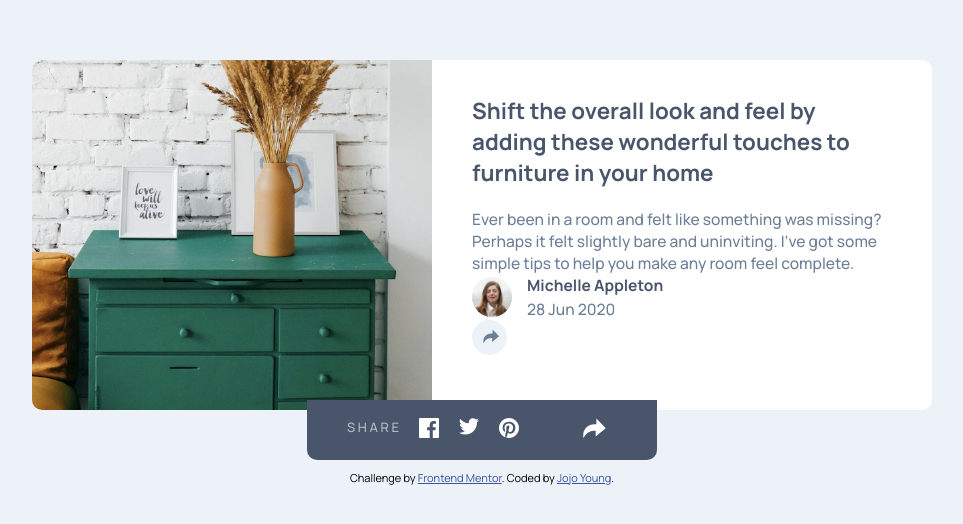
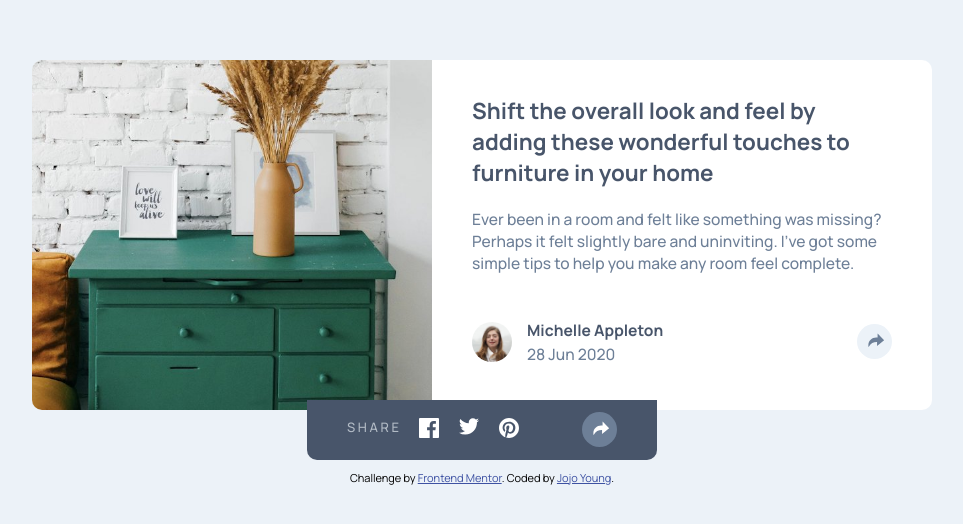
Before and after one commit to youngjorisky/article-preview-component, a plain HTML site: page index.html in a window 1536 px wide. Shown: the part 128-652 px from the top of the page, without its empty margins (286-1249 px from the left). Drawn offline with Linux system fonts and the light colour scheme.

Commit message:
Update article.css

```diff
--- a/article.css
+++ b/article.css
@@ -42,7 +42,7 @@ p{
     font-weight: 500;
 
 }
-#wholeImgContainer{
+.wholeImgContainer{
     display: flex;
     justify-content: space-between;
     align-items: center;
@@ -61,6 +61,7 @@ p{
     border-radius: 50% 50%;
     height: 35px;
     width: 35px;
+    cursor: pointer;
 }
 #text p{
     margin: 0 15px;
@@ -104,11 +105,12 @@ p{
 .icon-facebook, .icon-twitter, .icon-pinterest{
     background-color: hsl(217, 19%, 35%);
 }
-.icon-share-active{
+#icon-share-active{
     border-radius: 50% 50%;
     height: 35px;
     width: 35px;
     background-color: hsl(214, 17%, 51%);
+    cursor: pointer;
 }
 @media(min-width: 1400px){
     .container{
@@ -134,7 +136,7 @@ p{
         font-size: 1.2em;
         margin-bottom: 0px;
     }
-    #wholeImgContainer{
+    .wholeImgContainer{
        margin-top: 45px;
        margin-bottom: 10px;
     }
```
